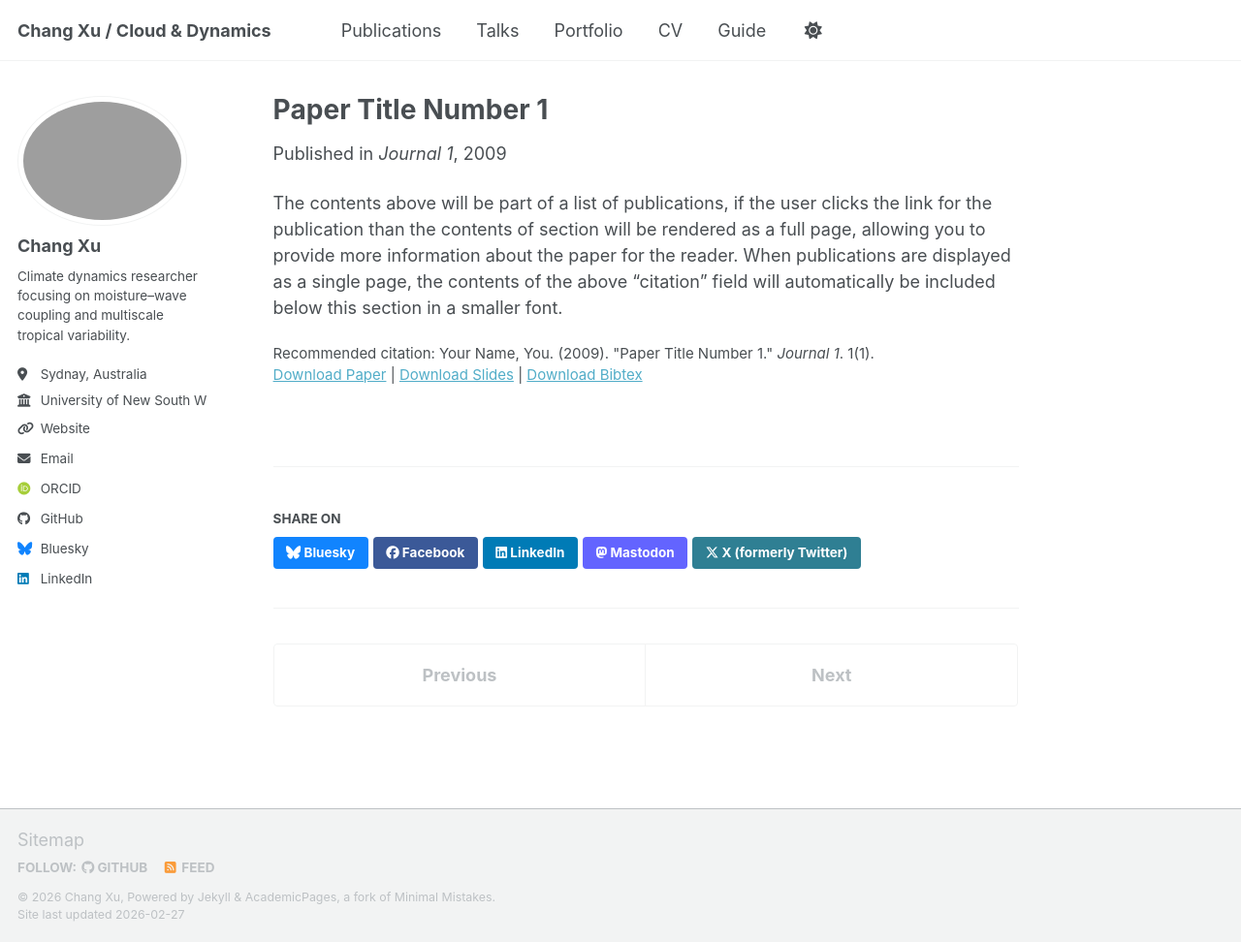
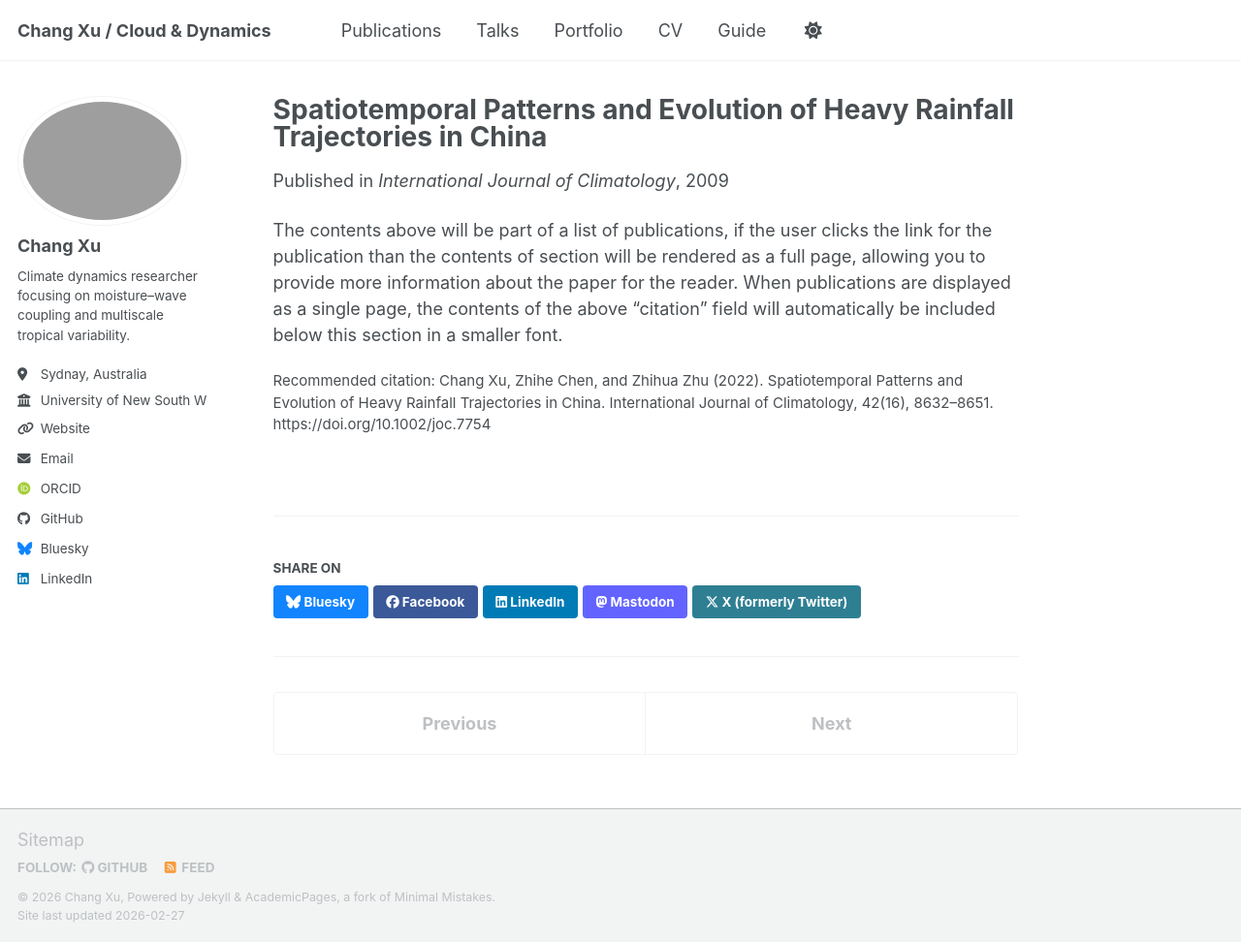
Before and after one commit to Changbaober/changbaober.github.io, a Jekyll site: the page built from _publications/2009-10-01-paper-title-number-1.md, in a window 1280 px wide and 972 px high. Shown: the whole window at 97% size. Built offline with Jekyll 4.4.1, drawn with Linux system fonts in a browser that asks for light colours; some web fonts are replaced; a script bundle is joined from its source files by our own code; library files that are not in the unit come from our copies.

Commit message:
Update 2009-10-01-paper-title-number-1.md

```diff
--- a/_publications/2009-10-01-paper-title-number-1.md
+++ b/_publications/2009-10-01-paper-title-number-1.md
@@ -1,14 +1,11 @@
 ---
-title: "Paper Title Number 1"
+title: "Spatiotemporal Patterns and Evolution of Heavy Rainfall Trajectories in China"
 collection: publications
 category: manuscripts
 permalink: /publication/2009-10-01-paper-title-number-1
-excerpt: 'This paper is about the number 1. The number 2 is left for future work.'
-date: 2009-10-01
-venue: 'Journal 1'
-slidesurl: 'https://academicpages.github.io/files/slides1.pdf'
-paperurl: 'https://academicpages.github.io/files/paper1.pdf'
-bibtexurl: 'https://academicpages.github.io/files/bibtex1.bib'
-citation: 'Your Name, You. (2009). &quot;Paper Title Number 1.&quot; <i>Journal 1</i>. 1(1).'
+year: 2022
+venue: 'International Journal of Climatology'
+doi: "https://doi.org/10.1002/joc.7754"
+citation: 'Chang Xu, Zhihe Chen, and Zhihua Zhu (2022). Spatiotemporal Patterns and Evolution of Heavy Rainfall Trajectories in China. International Journal of Climatology, 42(16), 8632–8651. https://doi.org/10.1002/joc.7754'
 ---
 The contents above will be part of a list of publications, if the user clicks the link for the publication than the contents of section will be rendered as a full page, allowing you to provide more information about the paper for the reader. When publications are displayed as a single page, the contents of the above "citation" field will automatically be included below this section in a smaller font.
```
